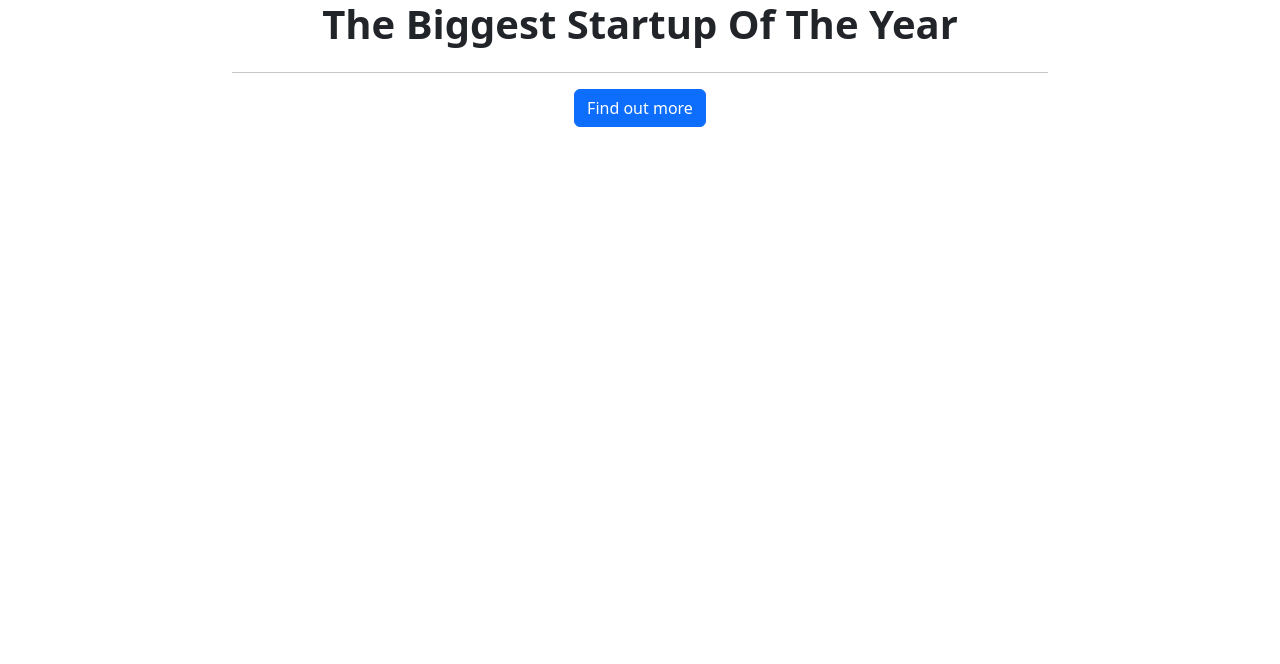
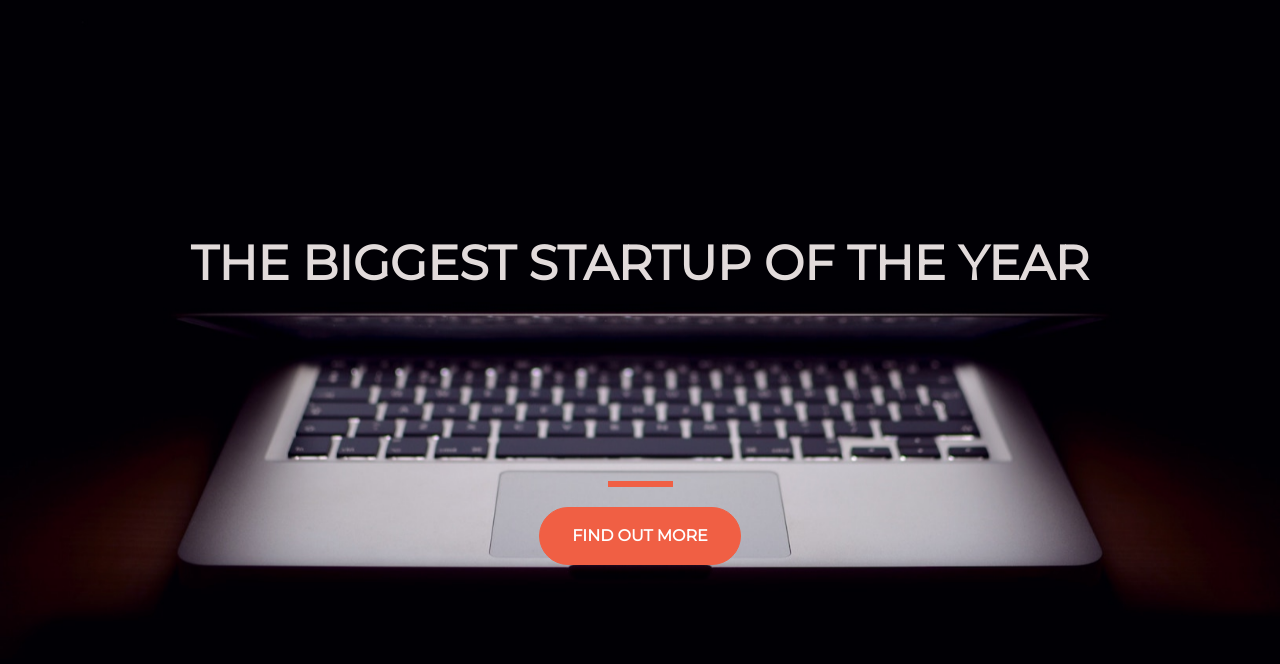
Before and after one commit to bookkeepking/startuppy, a plain HTML site: page index.html in a window 1280 px wide. Drawn offline with nearby package versions, Linux system fonts and the light colour scheme.

Commit message:
Update style.css

```diff
--- a/style.css
+++ b/style.css
@@ -1,7 +1,44 @@
-p {
-	font-size: 20px;
+body,
+html {
+  width: 100%;
+  height: 100%;
+  font-family: 'Montserrat', sans-serif;
+  background: url(header.jpg) no-repeat center center fixed;
+  -webkit-background-size: cover;
+  -moz-background-size: cover;
+  -o-background-size: cover;
+  background-size: cover;
+}
+h1 {
+  font-size: 3rem;
+  color: #e2dbdb;
+  text-transform: uppercase;
+}
+hr {
+    margin: 20px auto;
+    color: #F05F44;
+    border: 3px solid #F05F44;
+    max-width: 65px;
+    opacity: 1;
 }
 
-span {
-	font-size: 5em;
+.btn {
+padding: 1rem 2rem;
+font-weight: 700;
+border-radius: 300px;
+text-transform: uppercase;
+background-color: #F05f44;
+border-color: #F05f44;
 }
+
+.btn:hover {
+  background-color: #ee4b08;
+  border-color: #ee4b08;
+  border-width: 4px;
+}
+
+
+.buffer {
+  height: 10rem;
+
+}
```
